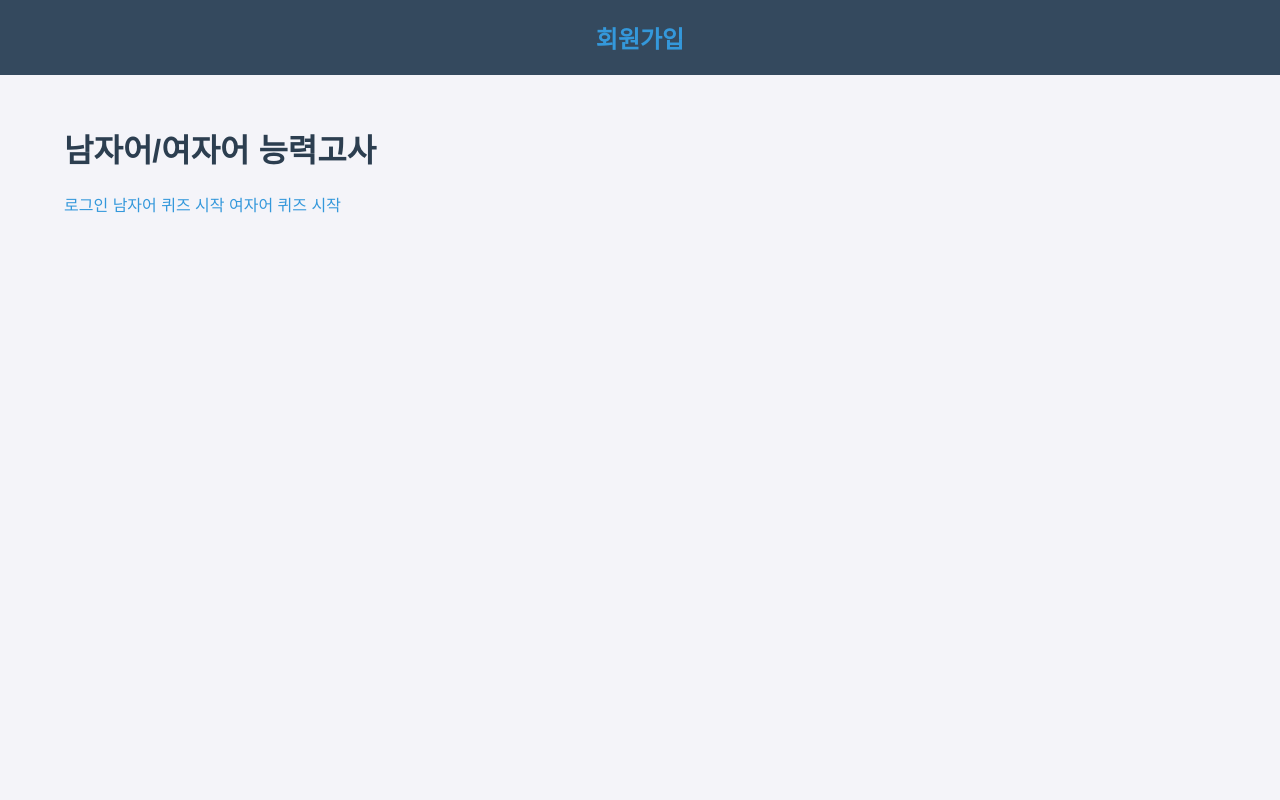
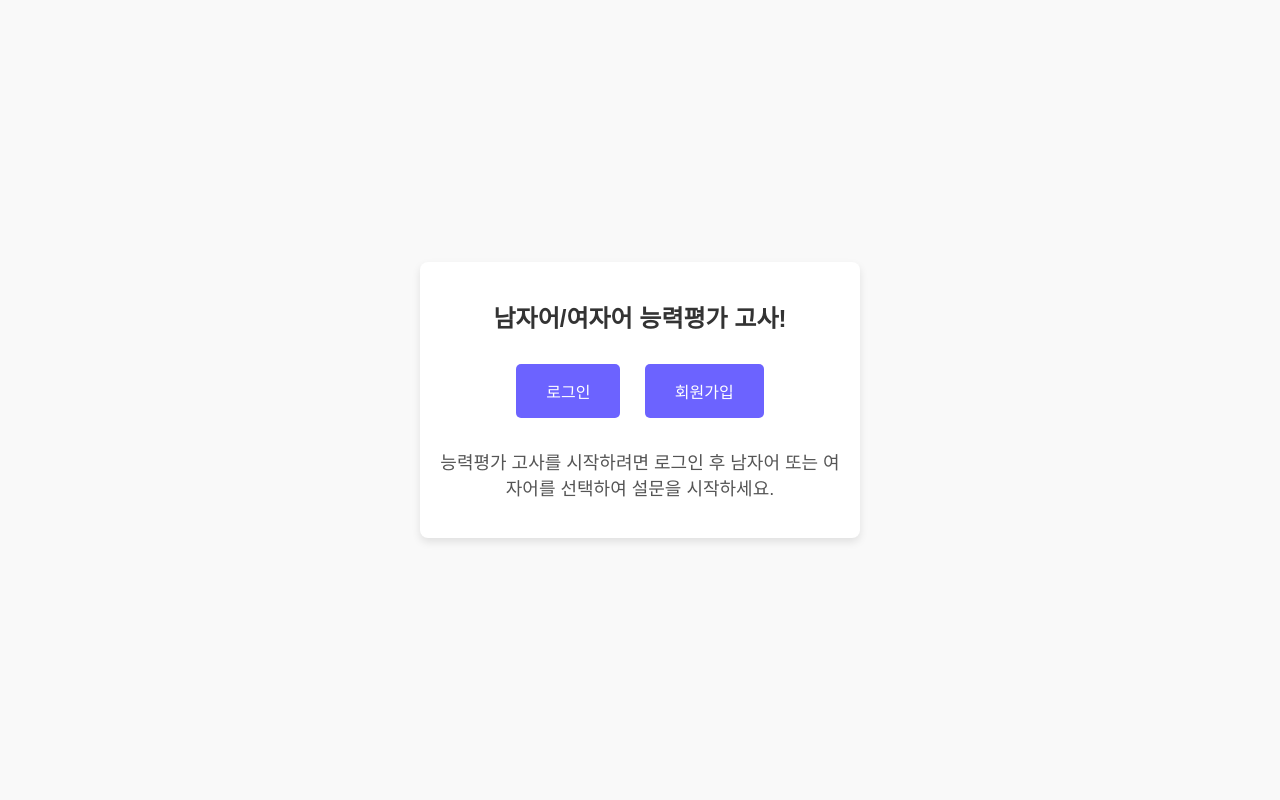
Before and after one commit to be-taeyeon/new-flaskproject, a Python web app: template app/templates/index.html in a window 1280 px wide. Run offline with Jinja, Linux system fonts and the light colour scheme; the template is opened without the code that fills it, so the values that code supplies are empty.

Commit message:
📝 거의 마지막
화이팅

```diff
--- a/app/static/styles.css
+++ b/app/static/styles.css
@@ -1,120 +1,151 @@
-/* 기본 전체 페이지 스타일 */
+/* static/style.css */
 body {
-  font-family: 'Helvetica Neue', Arial, sans-serif;
-  background-color: #f4f4f9; /* 부드러운 밝은 회색 */
-  color: #2c3e50; /* 어두운 회색으로 텍스트 설정 */
+  font-family: Arial, sans-serif;
   margin: 0;
   padding: 0;
+  background-color: #f0f0f0;
+  display: flex;
+  justify-content: center;
+  align-items: center;
+  height: 100vh;
 }
 
-/* 헤더, 로고 등 */
-header {
-  background-color: #34495e; /* 어두운 색 배경 */
+.container {
+  text-align: center;
   padding: 20px;
-  color: white;
-  text-align: center;
-  font-size: 24px;
-  font-weight: bold;
+  background-color: #fff;
+  border-radius: 8px;
+  box-shadow: 0 4px 8px rgba(0, 0, 0, 0.1);
+  width: 400px;
 }
 
-/* 메인 콘텐츠 */
-.container {
-  width: 90%;
-  max-width: 1200px;
-  margin: 50px auto;
+header h1 {
+  font-size: 24px;
+  color: #333;
+  margin-bottom: 20px;
 }
 
-/* 회원가입/로그인 폼 스타일 */
-.form-container {
-  background-color: white;
-  padding: 30px;
-  border-radius: 10px;
-  box-shadow: 0 4px 15px rgba(0, 0, 0, 0.1);
-  max-width: 500px;
-  margin: 0 auto;
+.auth-buttons .btn {
+  padding: 15px 30px;
+  font-size: 16px;
+  margin: 10px;
+  border: none;
+  background-color: #6c63ff;
+  color: white;
+  border-radius: 5px;
+  cursor: pointer;
+  transition: background-color 0.3s;
+}
+
+.auth-buttons .btn:hover {
+  background-color: #5a54e7;
+}
+
+.intro p {
+  font-size: 18px;
+  color: #555;
+  margin-top: 20px;
+}
+
+/* static/styles.css */
+body {
+  font-family: Arial, sans-serif;
+  background-color: #f9f9f9;
+  display: flex;
+  justify-content: center;
+  align-items: center;
+  height: 100vh;
+  margin: 0;
+}
+
+.container {
+  background-color: #fff;
+  padding: 20px;
+  border-radius: 8px;
+  box-shadow: 0 4px 8px rgba(0, 0, 0, 0.1);
+  width: 400px;
 }
 
 h2 {
   text-align: center;
-  color: #2c3e50;
-  font-size: 28px;
-  font-weight: bold;
-  margin-bottom: 30px;
-}
-
-/* 입력 필드 스타일 */
-input[type="text"],
-input[type="email"],
-input[type="password"],
-input[type="submit"] {
-  width: 100%;
-  padding: 12px;
-  margin: 10px 0;
-  border: 1px solid #ccc;
-  border-radius: 5px;
-  box-sizing: border-box;
-  font-size: 16px;
-}
-
-input[type="submit"] {
-  background-color: #2ecc71; /* 초록색 */
-  color: white;
-  cursor: pointer;
-  font-size: 18px;
-  border: none;
-}
-
-input[type="submit"]:hover {
-  background-color: #27ae60;
-}
-
-/* 링크 스타일 */
-a {
-  color: #3498db; /* 파란색 링크 */
-  text-decoration: none;
-}
-
-a:hover {
-  text-decoration: underline;
-}
-
-/* 퀴즈 페이지 스타일 */
-.quiz-container {
-  background-color: rgba(255, 255, 255, 0.95); /* 약간 투명한 흰색 배경 */
-  padding: 30px;
-  border-radius: 10px;
-  box-shadow: 0 4px 15px rgba(0, 0, 0, 0.1);
-  margin-top: 50px;
-}
-
-.quiz-container h3 {
-  color: #34495e;
-  font-size: 1.5em;
-  font-weight: bold;
   margin-bottom: 20px;
 }
 
-/* 질문 텍스트 스타일 */
-.quiz-container .question {
-  color: #2c3e50;
-  font-size: 1.5em;
+form {
+  display: flex;
+  flex-direction: column;
+}
+
+label {
+  margin-bottom: 5px;
+  font-weight: bold;
+}
+
+input, select, button {
+  padding: 10px;
+  margin-bottom: 15px;
+  border: 1px solid #ccc;
+  border-radius: 5px;
+}
+
+button {
+  background-color: #4CAF50;
+  color: white;
+  font-size: 16px;
+  cursor: pointer;
+}
+
+button:hover {
+  background-color: #45a049;
+}
+/* static/styles.css */
+body {
+  font-family: Arial, sans-serif;
+  background-color: #f9f9f9;
+  display: flex;
+  justify-content: center;
+  align-items: center;
+  height: 100vh;
+  margin: 0;
+}
+
+.container {
+  background-color: #fff;
+  padding: 20px;
+  border-radius: 8px;
+  box-shadow: 0 4px 8px rgba(0, 0, 0, 0.1);
+  width: 400px;
+}
+
+h2 {
+  text-align: center;
   margin-bottom: 20px;
 }
 
-/* 답변 버튼 스타일 */
-.quiz-container .choice {
-  background-color: #f39c12;
-  color: white;
-  padding: 12px 20px;
-  border-radius: 5px;
-  cursor: pointer;
-  transition: background-color 0.3s;
-  font-size: 1.1em;
-  margin: 10px 0;
-  display: inline-block;
-  width: 100%;
+form {
+  display: flex;
+  flex-direction: column;
 }
 
-.quiz-container .choice:hover {
-  background-color: #e67e22;
+label {
+  margin-bottom: 5px;
+  font-weight: bold;
 }
+
+input, select, button {
+  padding: 10px;
+  margin-bottom: 15px;
+  border: 1px solid #ccc;
+  border-radius: 5px;
+}
+
+button {
+  background-color: #4CAF50;
+  color: white;
+  font-size: 16px;
+  cursor: pointer;
+}
+
+button:hover {
+  background-color: #45a049;
+}
--- a/app/templates/index.html
+++ b/app/templates/index.html
@@ -1,20 +1,26 @@
+<!-- templates/index.html -->
 <!DOCTYPE html>
 <html lang="ko">
 <head>
     <meta charset="UTF-8">
     <meta name="viewport" content="width=device-width, initial-scale=1.0">
-    <title>남자어/여자어 능력고사</title>
+    <title>남자어/여자어 능력평가 고사</title>
     <link rel="stylesheet" href="{{ url_for('static', filename='styles.css') }}">
 </head>
 <body>
-    <header>
-        <a href="{{ url_for('main.signup') }}" class="btn">회원가입</a>
-    </header>
     <div class="container">
-        <h1>남자어/여자어 능력고사</h1>
-        <a href="{{ url_for('main.login') }}" class="btn">로그인</a>
-        <a href="{{ url_for('main.quiz', gender='male') }}" class="btn">남자어 퀴즈 시작</a>
-        <a href="{{ url_for('main.quiz', gender='female') }}" class="btn">여자어 퀴즈 시작</a>
+        <header>
+            <h1>남자어/여자어 능력평가 고사!</h1>
+        </header>
+
+        <div class="auth-buttons">
+            <button class="btn" onclick="window.location.href='/login'">로그인</button>
+            <button class="btn" onclick="window.location.href='/signup'">회원가입</button>
+        </div>
+
+        <section class="intro">
+            <p>능력평가 고사를 시작하려면 로그인 후 남자어 또는 여자어를 선택하여 설문을 시작하세요.</p>
+        </section>
     </div>
 </body>
 </html>
--- a/config.py
+++ b/config.py
@@ -5,7 +5,7 @@ import os
 db = SQLAlchemy()
 
 class Config:
-    SQLALCHEMY_DATABASE_URI = "mysql+pymysql://username:password@localhost/dbname" # DB 연결
+    SQLALCHEMY_DATABASE_URI = "mysql+pymysql://root:hack@localhost/practice" # DB 연결
     SQLALCHEMY_TRACK_MODIFICATIONS = False # 데이터 변경 사항 추척 기능 비활성화 (메모리 사용량 절약)
     SQLALCHEMY_POOL_SIZE = 10 # 동시 연결 가능한 최대 커넥션 개수
     SQLALCHEMY_POOL_TIMEOUT = 5 # 5초 내에 DB 연결 실패 시 오류 발생
--- a/run.py
+++ b/run.py
@@ -1,3 +1,4 @@
+# run.py
 from app import create_app
 
 app = create_app()
```
Also changed, not shown: app/__init__.py (+10 -12 lines), app/models.py (+22 -10 lines), app/routes.py (+61 -64 lines), app/templates/female_survey.html (added, +34 -0 lines), app/templates/gender_selection.html (deleted, +0 -27 lines), app/templates/login.html (+10 -12 lines), app/templates/male_survey.html (added, +34 -0 lines), app/templates/male_test.html (deleted, +0 -28 lines), app/templates/quiz.html (deleted, +0 -23 lines), app/templates/signup.html (+24 -13 lines), app/templates/survey.html (added, +21 -0 lines), app/templates/survey_question.html (added, +24 -0 lines), app/templates/survey_result.html (added, +18 -0 lines), README.md.
